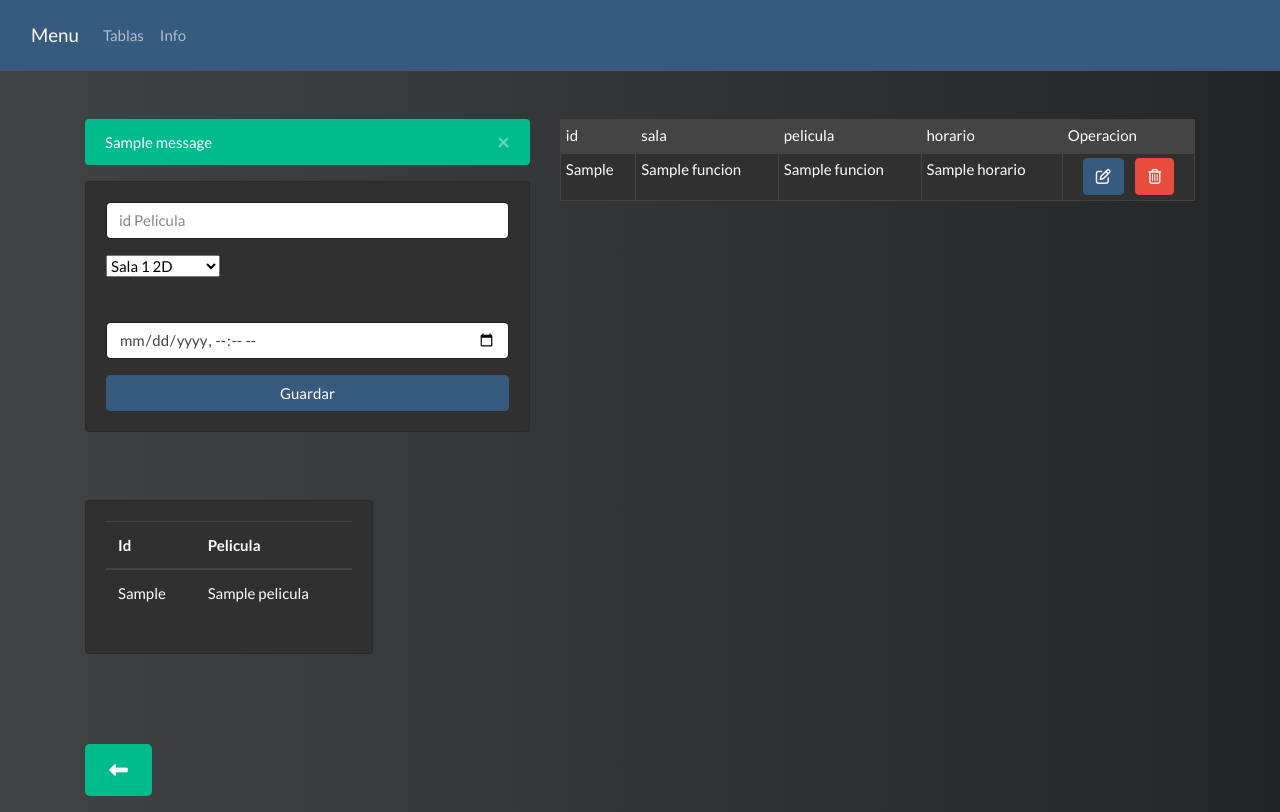
After one commit to Fernand0GC/REST_API-CINE, a Flask app: page /Funcion in a window 1280 px wide. The commit adds this page. Run offline with Flask 2, Linux system fonts and the light colour scheme; one stand-in notice (Sample message) is shown; a database or web service that is not in the repository returns one stand-in record (values such as "Sample title"); some libraries are stand-ins or nearby versions.

Commit message:
implementacion tabla funcion y actualizacion en menu y tabla

```diff
--- a/app.py
+++ b/app.py
@@ -5,10 +5,10 @@ app = Flask(__name__)
 
 #conexion a base de datos
 conexion = psycopg2.connect(
-    host = "127.0.0.1",
-    database = "Cine",
-    user = "postgres",
-    password = "73062466Fer")
+    host = "ec2-18-214-140-149.compute-1.amazonaws.com",
+    database = "d7oi4tej1b57ta",
+    user = "xnwwboulwuegts",
+    password = "6b94116a31888bd953eff4eacec821a90d6dd403413a2a65207b3ebedbf0d9e4")
 
 # settings
 app.secret_key='my secret key'
@@ -250,8 +250,71 @@ def delete_sala(id):
     conexion.commit()
     flash('Theater Removed Successfully...')
     return redirect(url_for('Salas'))
+#FIN TABLA SALA
 
+#TABLA FUNCION
+@app.route('/Funcion')
+def Funciones():
+    cursor=conexion.cursor()
+    query="select id_funcion, nombre_sala, nombre_pelicula, horario from funcion INNER JOIN sala on (funcion.id_sala=sala.id_sala)INNER JOIN pelicula on (funcion.id_pelicula=pelicula.id_pelicula);"
+    cursor.execute(query)
+    data=cursor.fetchall()
+    cursor.close
+    cursor=conexion.cursor()
+    cursor.execute('select id_pelicula, nombre_pelicula from pelicula')
+    datapelicula=cursor.fetchall()
+    cursor.close
+    return render_template('Funcion.html', funciones = data, peliculas = datapelicula)
+@app.route("/add_funcion", methods = ["POST"])
+def add_funcion():
+    id_pelicula = request.form['id_pelicula']
+    id_sala=request.form['id_sala']
+    horario=request.form['horario']
+    cur = conexion.cursor()
+    cur.execute('INSERT INTO funcion (id_pelicula, id_sala, horario ) VALUES( %s, %s, %s)', (id_pelicula, id_sala, horario))
+    conexion.commit()
+    flash('Show added successfully...')
+    return redirect(url_for("Funciones"))
+@app.route('/edit_funcion/<string:id>', methods = ['POST', 'GET'])
+def get_funcion(id):
+    cur=conexion.cursor()
+    cur.execute('SELECT * FROM funcion WHERE id_funcion = %s', (id))
+    data = cur.fetchall()
+    cursor=conexion.cursor()
+    cursor.execute('SELECT id_pelicula, nombre_pelicula from pelicula')
+    datapelicula=cursor.fetchall()
+    cursor.close
+    return render_template('edit-funcion.html',funcion=data[0], peliculas = datapelicula )
+@app.route('/update_funcion/<id>', methods=['POST'])
+def update_funcion(id):
+    if request.method=='POST':
+        id_pelicula=request.form['id_pelicula']
+        id_sala=request.form['id_sala']
+        horario=request.form['horario']
+        cur=conexion.cursor()
+        cur.execute("""
+        UPDATE funcion
+        SET id_pelicula=%s,
+            id_sala=%s,
+            horario=%s
+        WHERE id_funcion = %s
+        """, (id_pelicula, id_sala, horario, id))
+        conexion.commit()
+        flash('Show Updated Successfully')
+        return redirect(url_for('Funciones'))
+@app.route('/delete_funcion/<string:id>', methods = ['POST', 'GET'])
+def delete_funcion(id):
+    cur=conexion.cursor()
+    cur.execute('DELETE FROM funcion WHERE id_funcion = {0}'.format(id))
+    conexion.commit()
+    flash('Theater Removed Successfully...')
+    return redirect(url_for('Funciones'))
+#FIN TABLA FUNCION
 
+#TABLA TICKET
+@app.route('/Ticket')
+def ticket():
+    pass
 
 
 if __name__ == '__main__':
--- a/templates/Cliente.html
+++ b/templates/Cliente.html
@@ -48,7 +48,7 @@
                     <td>Email</td>
                     <td>Operacion</td>
                 </tr>
-            </thead>s
+            </thead>
             <tbody>
                 {% for cliente in clientes %}
                 <tr>
--- a/templates/Empleado.html
+++ b/templates/Empleado.html
@@ -41,8 +41,8 @@
                 <br><br>
                 <select name="jefe" >
                     <option selected>Selecciona su Jefe</option>
-                    <option value=1>Fernando Rivero Torrez</option>
-                    <option value=2>Jose Carlos Medina Suarez</option>
+                    <option value=2>Fernando Rivero Torrez</option>
+                    <option value=3>Jose Carlos Medina Suarez</option>
                 </select>
                 <br><br>
                 <div class="form-group">
--- /dev/null
+++ b/templates/Funcion.html
@@ -0,0 +1,119 @@
+{% extends 'layout.html' %}
+{%block body%}
+<div class="row">
+    <div class="col-md-5">
+
+        <head>
+
+            {%with messages = get_flashed_messages()%}
+            {% if messages %}
+            {% for message in messages %}
+            <div class="alert alert-success alert-dismissible fade show" role="alert">
+                {{ message }}
+                <button type="button" class="close" data-dismiss="alert" aria-label="Close">
+                    <span aria-hidden="true">&times;</span>
+                </button>
+            </div>
+            {% endfor %}
+            {% endif %}
+            {% endwith %}
+            <script src="https://kit.fontawesome.com/c9d3e98692.js" crossorigin="anonymous"></script>
+        </head>
+        <div class="card card-body">
+            <form action="add_funcion" method="POST">
+                <div class="form-group">
+                    <input type="text" name="id_pelicula" placeholder="id Pelicula" class="form-control">
+                </div>
+                <select name="id_sala" class="form-select" aria-label="Default select example">
+                    <option value=2>Sala 1 2D</option>
+                    <option value=3>Sala 2 2D</option>
+                    <option value=4>Sala 3 2D</option>
+                    <option value=5>Sala 4 3D</option>
+                    <option value=6>Sala 5 3D</option>
+                    <option value=7>Sala 6 3D</option>
+                    <option value=8>Sala 7-VIP/3D</option>
+                    <option value=9>Sala 8-VIP/3D</option>
+                    <option value=10>Sala 9-VIP/2D</option>
+
+
+                </select>
+                <br><br><br>
+                <div class="form-group">
+                    <input type="datetime-local" name="horario" placeholder=" Horario " class="form-control">
+                </div>
+                <button type="submit" class="btn btn-primary btn-block">
+                    Guardar
+                </button>
+            </form>
+        </div>
+    </div>
+    <div class="col-md-7">
+        <table class="table table-striped table-hover table-bordered table-sm bg-secondary">
+            <thead>
+                <tr>
+                    <td>id</td>
+                    <td>sala</td>
+                    <td>pelicula</td>
+                    <td>horario</td>
+                    <td>Operacion</td>
+                </tr>
+            </thead>
+            <tbody>
+                {% for funcion in funciones %}
+                <tr>
+                    <td>{{ funcion.0 }}</td>
+                    <td>{{ funcion.1 }}</td>
+                    <td>{{ funcion.2 }}</td>
+                    <td>{{ funcion.3 }}</td>
+                    <td>
+                        <center>
+                            <a href="/edit_funcion/{{funcion.0}}" class="btn btn-primary"><i
+                                    class="far fa-edit"></i></a>&nbsp;&nbsp;&nbsp;
+                            <a href="/delete_funcion/{{funcion.0}}" class="btn btn-danger btn-delete"><i
+                                    class="far fa-trash-alt"></i></a>
+                        </center>
+                    </td>
+
+                </tr>
+                {% endfor %}
+            </tbody>
+        </table>
+    </div>
+</div>
+<br><br><br>
+<div class="card" style="width: 18rem;">
+  <div class="card-body">
+<table class="table table-hover ">
+  <thead>
+    <tr>
+      <th scope="col">Id</th>
+      <th scope="col">Pelicula</th>
+    </tr>
+  </thead>
+  <tbody>
+    {% for pelicula in peliculas %}
+    <tr>
+    <td>{{ pelicula.0 }}</td>
+    <td>{{ pelicula.1 }}</td>
+    </tr>
+    {% endfor %}
+  </tbody>
+</table>
+</div>
+</div>
+
+<br><br><br><br>
+<nav aria-label="...">
+    <ul class="pagination pagination-lg">
+        <li class="page-item"><a class="page-link " href="/tablas"><i class="fas fa-long-arrow-alt-left"></i></a></li>
+    </ul>
+</nav>
+
+
+
+
+
+
+
+
+{% endblock %}
--- a/templates/Sala.html
+++ b/templates/Sala.html
@@ -27,8 +27,8 @@
                 <select name="id_tipo_sala" class="form-select" aria-label="Default select example">
                     <option value=1>3D</option>
                     <option value=2>2D</option>
-                    <option value=3>VIP 3D</option>
-                    <option value=4>VIP 2D</option>
+                    <option value=4>VIP 3D</option>
+                    <option value=3>VIP 2D</option>
 
                 </select>
                 <br><br><br>
```
Also changed, not shown: templates/edit-funcion.html (added, +60 -0 lines), templates/menu.html (+25 -12 lines), templates/tablas.html (+7 -1 lines), static/images/Videographer-pana.png (added), static/images/friends.png (added), static/images/movie.png (added).
